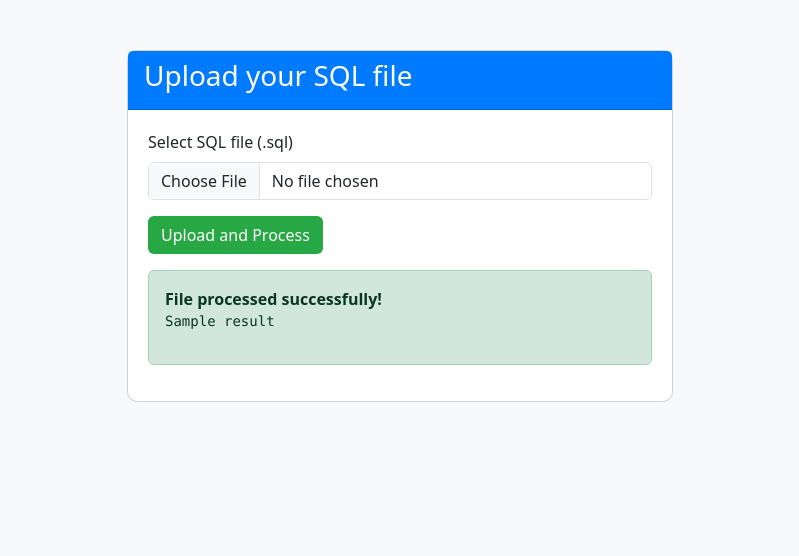
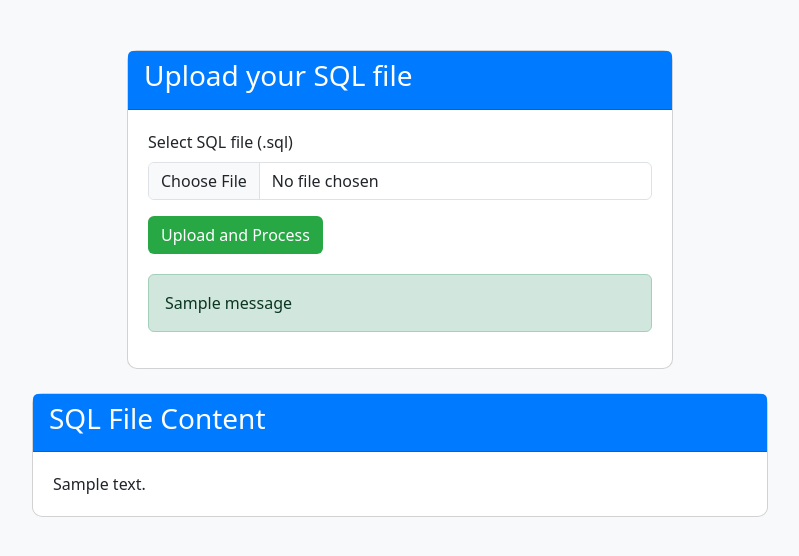
Before and after one commit to SleepTheGod/SQLReader, a Flask app: template templates/uploads.html in a window 1280 px wide. Shown: the top 556 px of the page, without its empty margins (240-1039 px from the left). Run offline with Flask 3, Linux system fonts and the light colour scheme; the template is opened without the code that fills it: most values are stand-ins (such as "Sample title", 1, 10 or a date in 2020); one stand-in notice (Sample message) is shown.

Commit message:
Update uploads.html

```diff
--- a/templates/uploads.html
+++ b/templates/uploads.html
@@ -30,6 +30,15 @@
             background-color: #28a745;
             color: white;
         }
+        .alert {
+            margin-top: 20px;
+        }
+        pre {
+            background-color: #e9ecef;
+            padding: 10px;
+            border-radius: 5px;
+            overflow: auto;
+        }
     </style>
 </head>
 <body>
@@ -41,23 +50,40 @@
                         <h3>Upload your SQL file</h3>
                     </div>
                     <div class="card-body">
-                        <form action="/upload" method="POST" enctype="multipart/form-data">
+                        <form action="/" method="POST" enctype="multipart/form-data">
                             <div class="mb-3">
                                 <label for="sqlFile" class="form-label">Select SQL file (.sql)</label>
                                 <input class="form-control file-input" type="file" name="file" id="sqlFile" required>
                             </div>
                             <button type="submit" class="btn submit-btn">Upload and Process</button>
                         </form>
-                        {% if result %}
-                        <div class="alert alert-success mt-3">
-                            <strong>File processed successfully!</strong>
-                            <pre>{{ result }}</pre>
-                        </div>
-                        {% endif %}
+                        {% with messages = get_flashed_messages(with_categories=true) %}
+                            {% if messages %}
+                                {% for category, message in messages %}
+                                    <div class="alert alert-{{ category }}">{{ message }}</div>
+                                {% endfor %}
+                            {% endif %}
+                        {% endwith %}
                     </div>
                 </div>
             </div>
         </div>
+        {% if html_content %}
+        <div class="row justify-content-center">
+            <div class="col-md-8">
+                <div class="card mt-4">
+                    <div class="card-header">
+                        <h3>SQL File Content</h3>
+                    </div>
+                    <div class="card-body">
+                        <div>
+                            {{ html_content|safe }}
+                        </div>
+                    </div>
+                </div>
+            </div>
+        </div>
+        {% endif %}
     </div>
     <script src="https://cdn.jsdelivr.net/npm/bootstrap@5.3.0-alpha1/dist/js/bootstrap.bundle.min.js"></script>
 </body>
```
